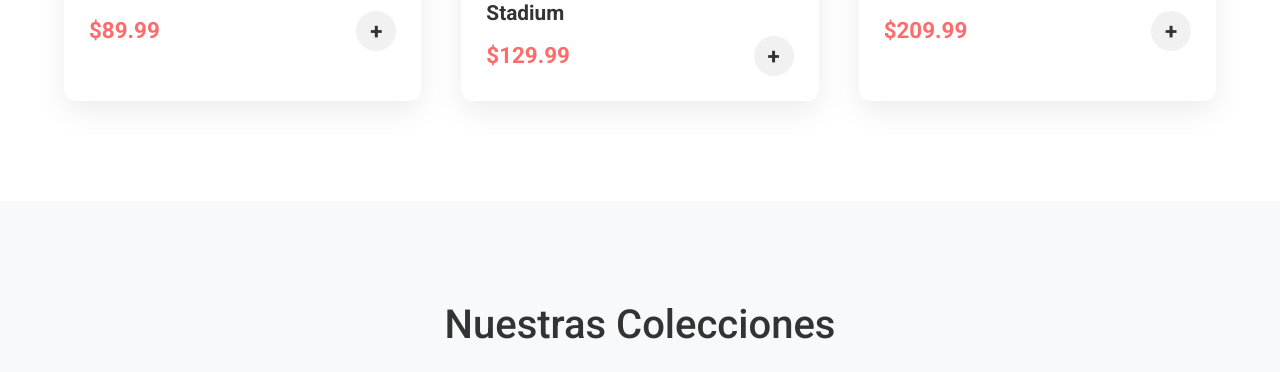
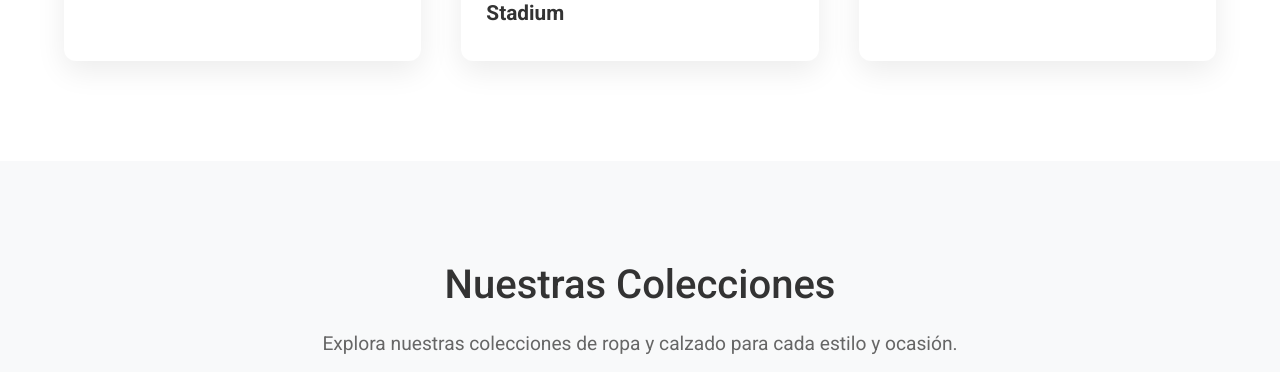
Before and after one commit to joshuasandovalb11/MINIMAL, a Flask app: page / in a window 1280 px wide. Shown: the part 1638-2010 px from the top of the page. Run offline with Flask 3, Linux system fonts and the light colour scheme; some libraries are stand-ins or nearby versions; some web fonts are replaced.

Commit message:
Index changes

```diff
--- a/app/templates/index.html
+++ b/app/templates/index.html
@@ -49,7 +49,7 @@
   </section>
 
   <section class="section featured">
-    <h2 class="section-title">Productos Destacados</h2>
+    <h2 class="section-title">Proximos productos</h2>
     <p class="section-subtitle">Descubre nuestras piezas más populares, diseñadas con detalle y materiales de primera calidad.</p>
 
     <div class="products-grid">
@@ -61,8 +61,6 @@
         <div class="product-info">
           <h3 class="product-title">Nike Blazer Mid '77</h3>
           <div class="product-price">
-            <span>$89.99</span>
-            <span class="add-to-cart">+</span>
           </div>
         </div>
       </div>
@@ -75,8 +73,6 @@
         <div class="product-info">
           <h3 class="product-title">FC Barcelona local 2024/25 Stadium</h3>
           <div class="product-price">
-            <span>$129.99</span>
-            <span class="add-to-cart">+</span>
           </div>
         </div>
       </div>
@@ -89,8 +85,6 @@
         <div class="product-info">
           <h3 class="product-title">Woolgab slim cargo - OffWhite</h3>
           <div class="product-price">
-            <span>$209.99</span>
-            <span class="add-to-cart">+</span>
           </div>
         </div>
       </div>
```
Also changed, not shown: app/app.py (line endings or trailing spaces).
